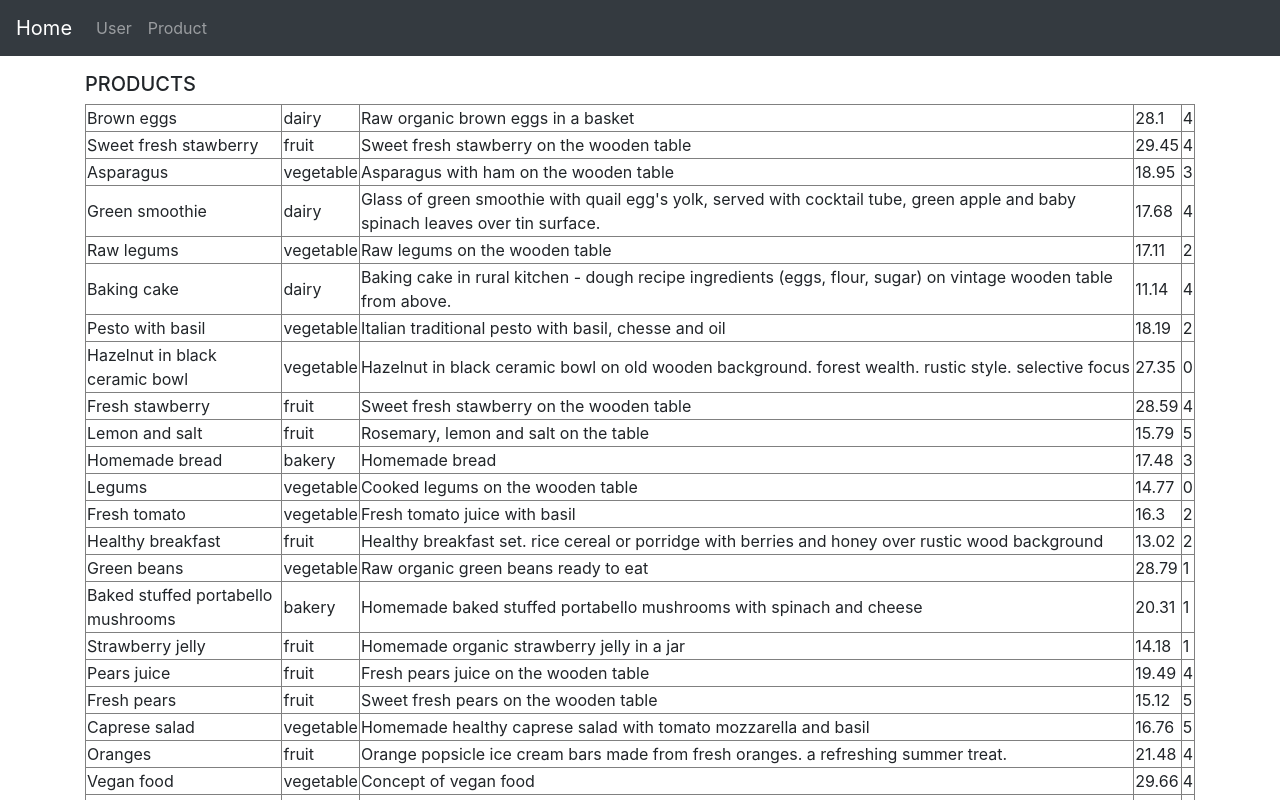
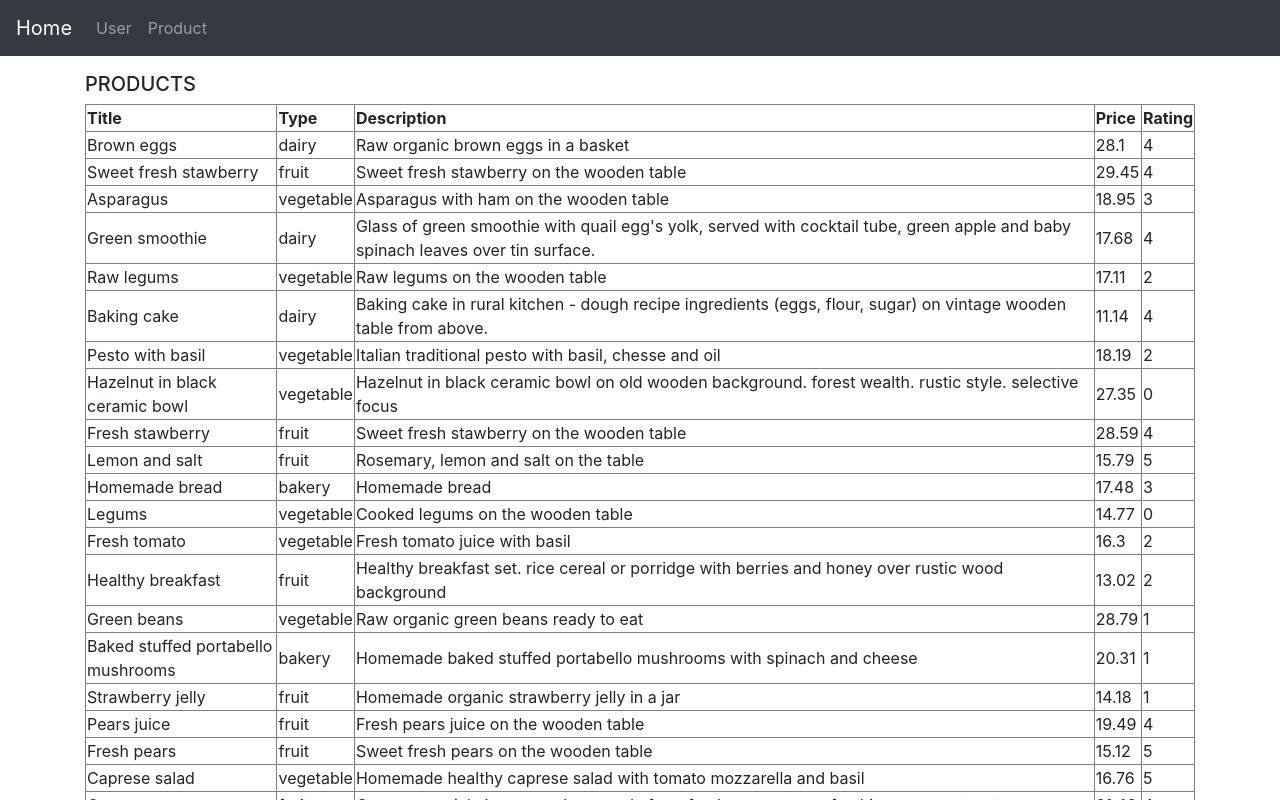
Before and after one commit to dearmohseen/my-mart, an Angular app: page /product in a window 1280 px wide. Shown: the top 800 px of the page. Built offline with nearby package versions, Linux system fonts and the light colour scheme.

Commit message:
product changes

```diff
--- a/src/app/components/product/product.component.html
+++ b/src/app/components/product/product.component.html
@@ -1,5 +1,12 @@
 <H5>PRODUCTS</H5>
 <table border="1">
+	<tr>
+		<th>Title</th>
+		<th>Type</th>
+		<th>Description</th>
+		<th>Price</th>
+		<th>Rating</th>
+	</tr>
 	<tr *ngFor="let product of products">
 		<td>{{product.title}}</td>
 		<td>{{product.type}}</td>
```
Lines whose indentation alone changed are shown as unchanged.
